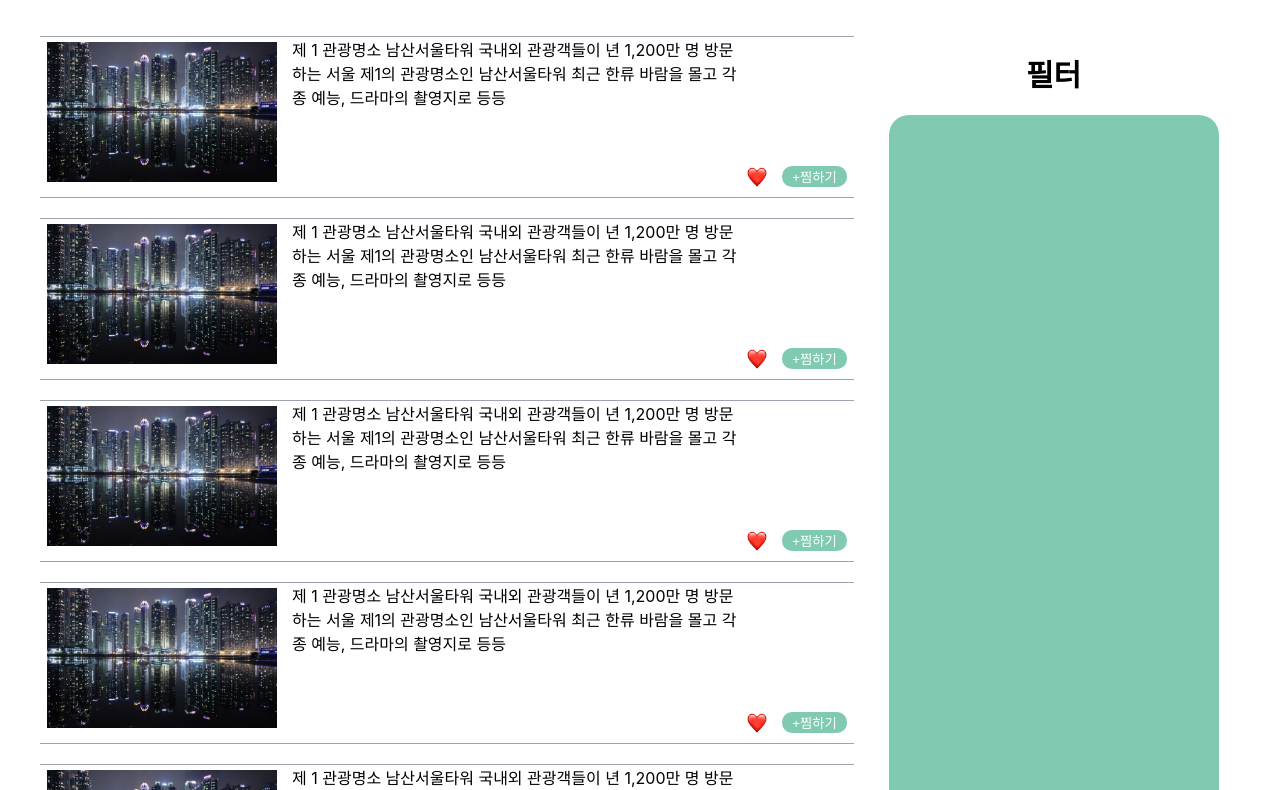
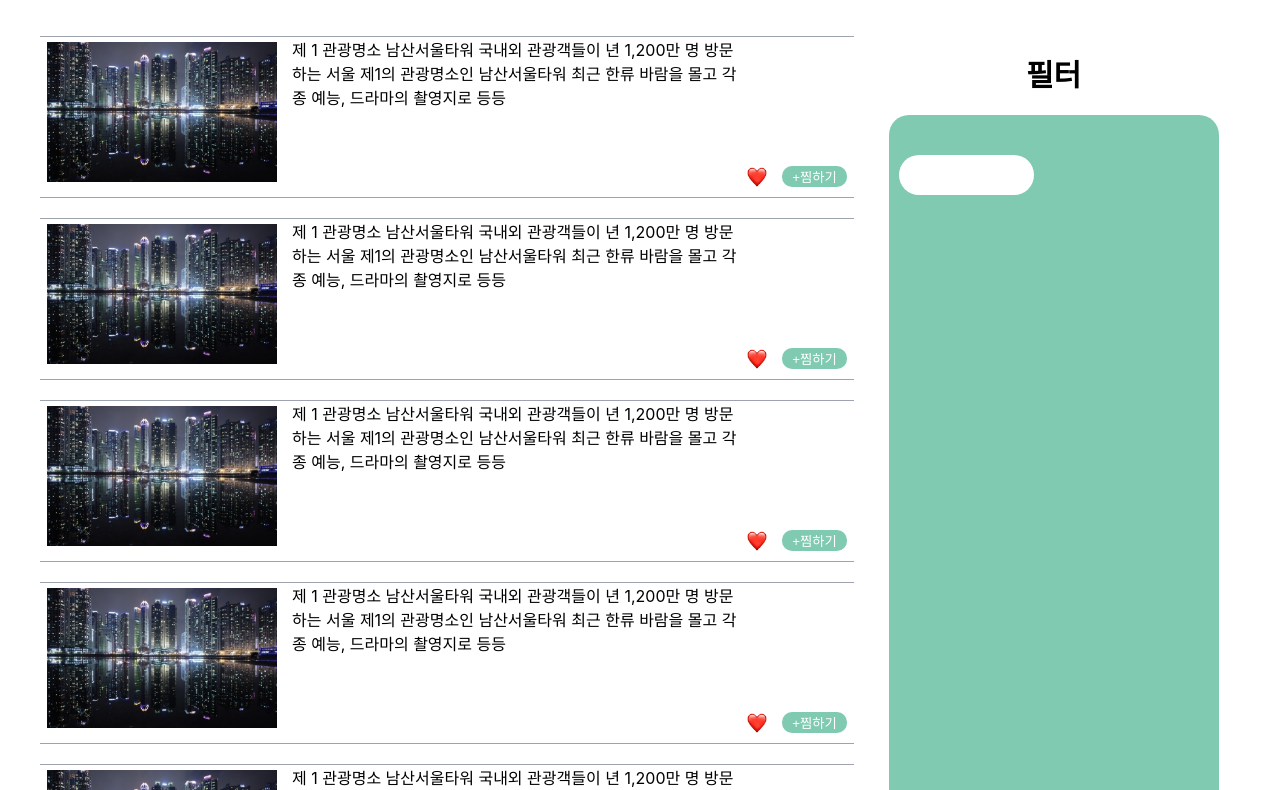
Before and after one commit to ten-3dev/travel-planner, a React (Create React App) app: page /travel in a window 1280 px wide. Shown: the part 350-1140 px from the top of the page. Built offline with nearby package versions, Linux system fonts and the light colour scheme.

Commit message:
수정중

```diff
--- a/src/Pages/myPage/index.js
+++ b/src/Pages/myPage/index.js
@@ -2,7 +2,7 @@ import React from "react";
 import * as Styles from './style';
 import { MarginTopWrapper } from "../../Common/style";
 
-const MyPage = () => {
+const myPage = () => {
     return (
         <MarginTopWrapper margin>
             <Styles.ProfileBox>
@@ -133,4 +133,4 @@ const MyPage = () => {
     )
 }
 
-export default MyPage;
+export default myPage;
--- a/src/Pages/myPage/style.js
+++ b/src/Pages/myPage/style.js
@@ -1,14 +1,16 @@
 import styled from "styled-components";
 
 export const ProfileBox = styled.div`
-    width: 100%;
+    width: 1000px;
     display: flex;
-    padding: 150px 0 50px 50px;
+    margin: 150px 0 50px 450px;
+    background-color: green;
 `
 
 export const SettingBox = styled.div`
     width: 22%;
     display: flex-end;
+    align-items: center;
 
 `
 export const MyWritingBox = styled.div`
@@ -109,10 +111,11 @@ export const Profile = styled.img`
     border-radius: 100%;
     margin-bottom: 50px;
     cursor: pointer;
+
 `
 
 export const Text = styled.div`
-    width: 100%;
+    width: 300px;
     height: 150px;
     font-size: 30px;
     margin: 100px 0 0 0;
--- a/src/Pages/travelPage/index.js
+++ b/src/Pages/travelPage/index.js
@@ -87,7 +87,9 @@ const TravelPage = () => {
                 <Styles.FilterBoxSticky>
                     <Styles.Text>필터</Styles.Text>
                     <Styles.TravelFilterTag>
-
+                        <Styles.TravelFilterTagBox>
+                            <Styles.GridTagBoxItem/>
+                        </Styles.TravelFilterTagBox>
                     </Styles.TravelFilterTag>
                 </Styles.FilterBoxSticky>
                 </Styles.TravelFilterBox>
--- a/src/Pages/travelPage/style.js
+++ b/src/Pages/travelPage/style.js
@@ -60,15 +60,21 @@ export const TravelListBox = styled.div`
 `
 
 export const TravelFilterTag = styled.div`
-    /* width: 80%; */
     width: 330px;
     height: 700px;
-    /* height: 80%;  */
     background: rgba(0, 150, 100, 0.5);
-    /* margin: 40px 50px 0 40px; */
     margin: 20px auto 0 auto;
     border-radius: 20px;
+    padding: 30px 0 30px 0;
 
+`
+
+export const GridTagBoxItem = styled.div`
+    grid-column : 1;
+    grid-row: 1;
+    background-color: white;
+    margin: 10px 10px 10px 10px;
+    border-radius: 20px;
 `
 
 export const FilterBoxSticky = styled.div`
@@ -81,6 +87,13 @@ export const FilterBoxSticky = styled.div`
 export const TravelFilterBox = styled.div`
     width: 70%;
     margin-top: 15px;
+`
+export const TravelFilterTagBox = styled.div`
+    display: grid;
+    grid-template-columns: repeat(2, 1fr);
+    grid-template-rows: repeat(9, minmax(60px, auto));
+    grid-gap: 20px;
+
 `
 
 export const TravelWrapper5 = styled.div`
```
